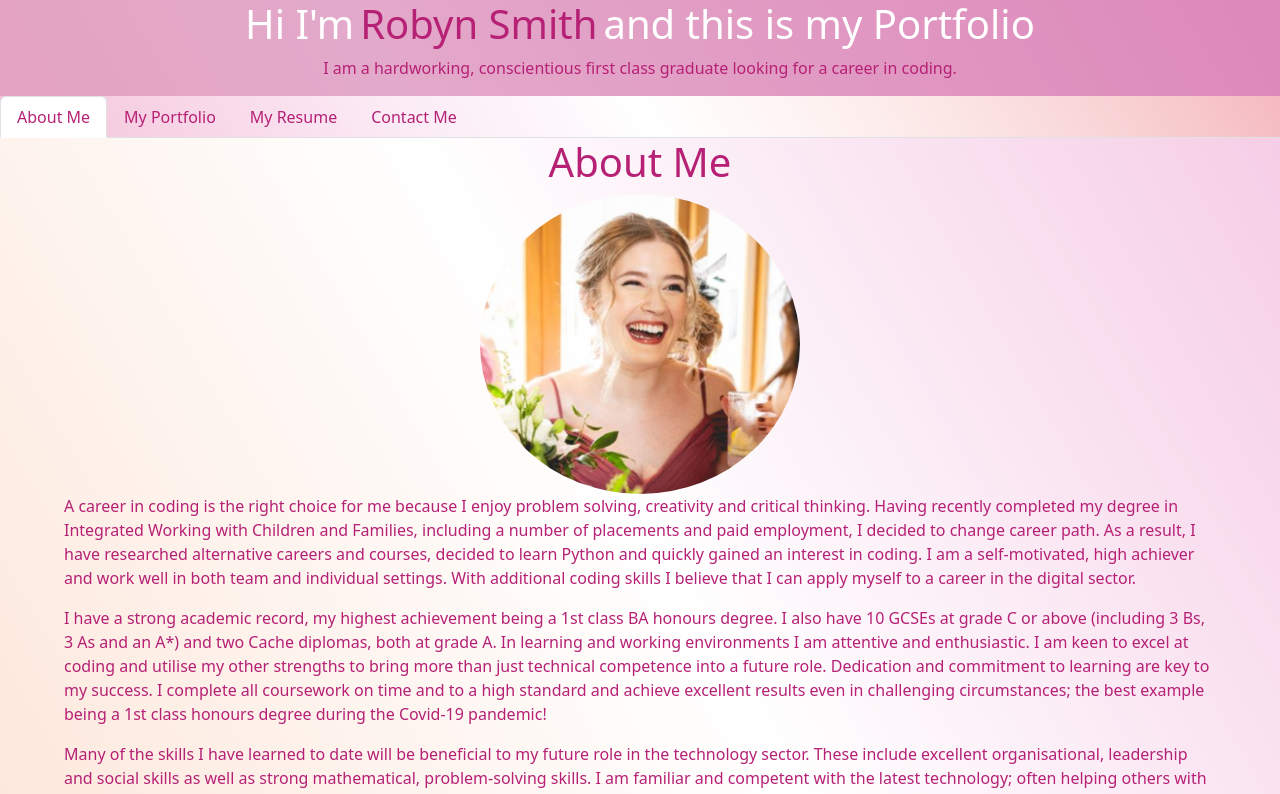
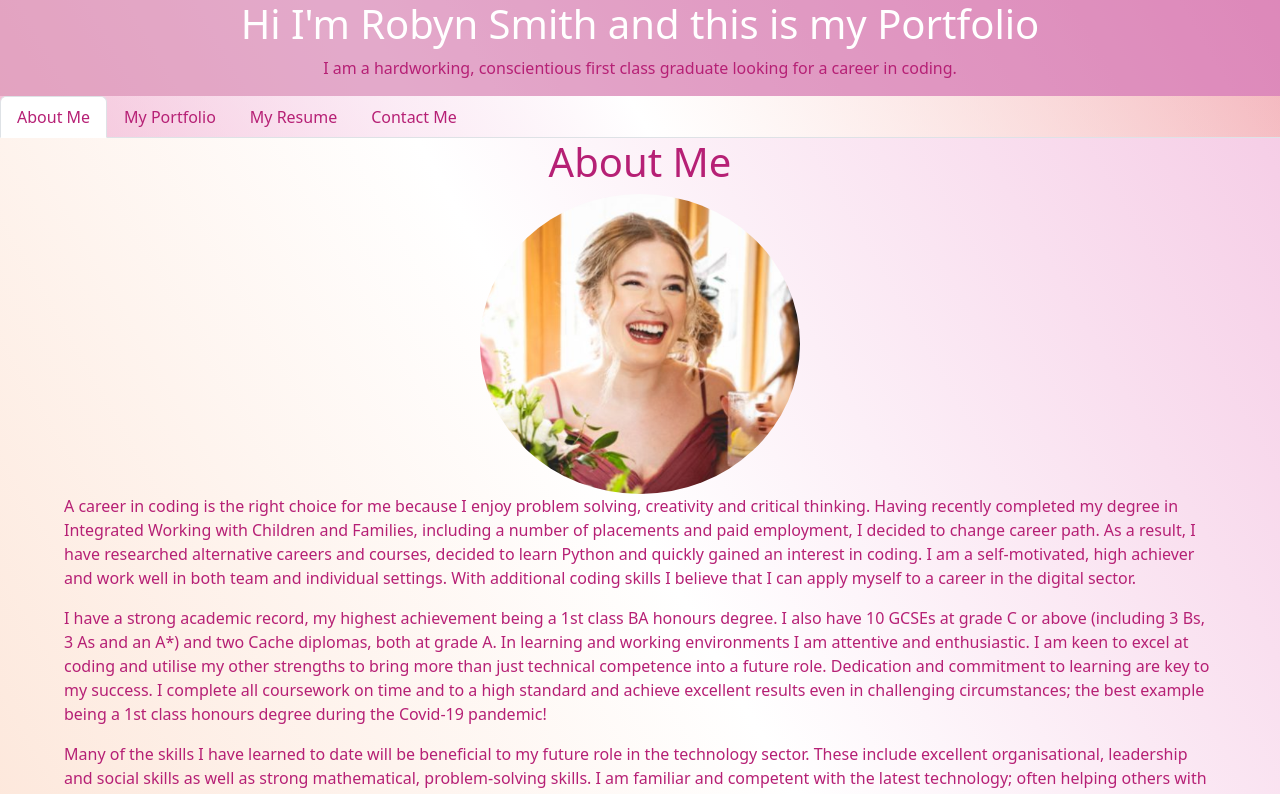
Before and after one commit to Robyn-Smith/react_portfolio, a React (Create React App) app: page / in a window 1280 px wide. Shown: the top 794 px of the page. Built offline with nearby package versions, Linux system fonts and the light colour scheme.

Commit message:
centered header

```diff
--- a/src/components/Header.js
+++ b/src/components/Header.js
@@ -13,10 +13,7 @@ const styles = {
 function Header({ currentPage }) {
     return (
         <header style={styles}>
-        <h1 style={{ color: 'white',}}>Hi I'm <span style={{ color: '#b62075',
-        paddingLeft: '6px',
-        paddingRight: '6px',
-        }} class="name">Robyn Smith</span> and this is my Portfolio</h1>
+        <h1 style={{ color: 'white', textAlign: 'center'}}>Hi I'm Robyn Smith and this is my Portfolio</h1>
         <p>
           I am a hardworking, conscientious first class graduate looking for a career in coding.
         </p>
```
